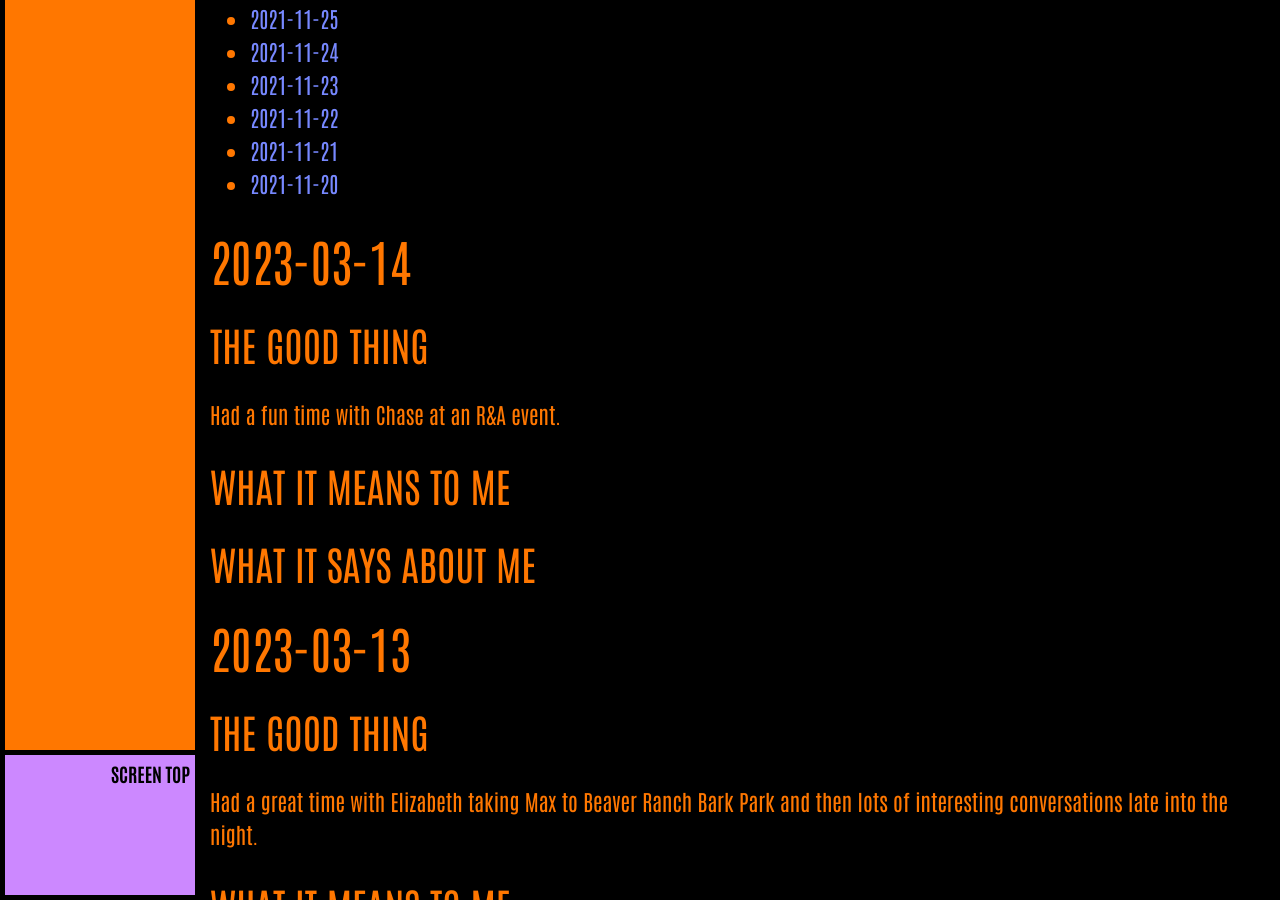
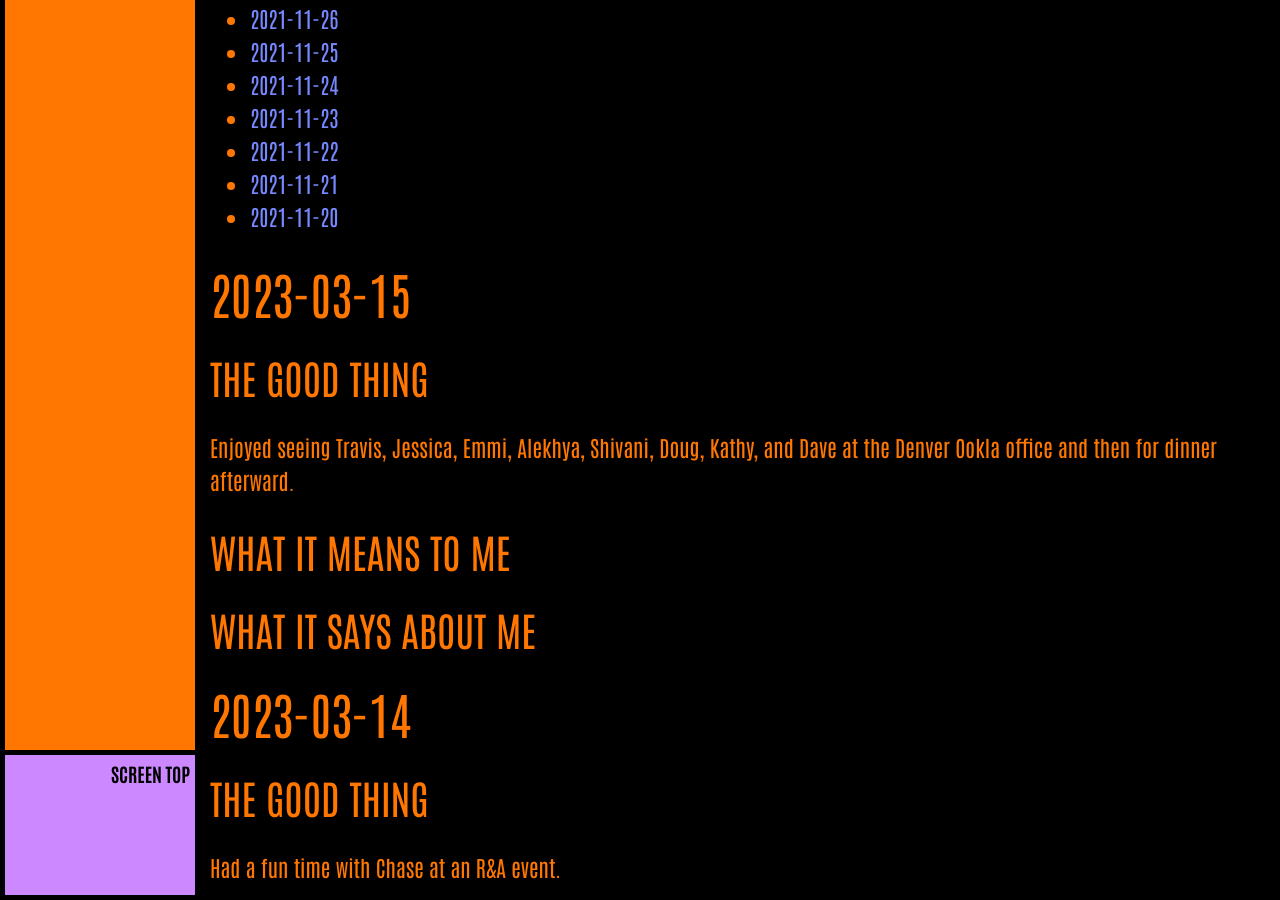
Before and after one commit to ArthurZey/arthurzey.github.io, a Jekyll site: the page built from _pages/one-good-thing.md, in a window 1280 px wide and 900 px high, scrolled down 9999 px. Built offline with Jekyll 4.4.1, drawn with Linux system fonts in a browser that asks for light colours; some of the changed text lies outside the part shown.

Commit message:
added stub for 2023-03-15

```diff
--- a/_pages/one-good-thing.md
+++ b/_pages/one-good-thing.md
@@ -13,6 +13,15 @@
 {:toc}
 {::options toc_levels="2" /}
 
+## 2023-03-15
+### The Good Thing
+Enjoyed seeing Travis, Jessica, Emmi, Alekhya, Shivani, Doug, Kathy, and Dave at the Denver Ookla office and then for dinner afterward.
+### What It Means to Me
+
+### What It Says about Me
+
+
+
 ## 2023-03-14
 ### The Good Thing
 Had a fun time with Chase at an R&A event.
```
Also changed, not shown: other parts of _pages/one-good-thing.md (+1 -1 lines).
